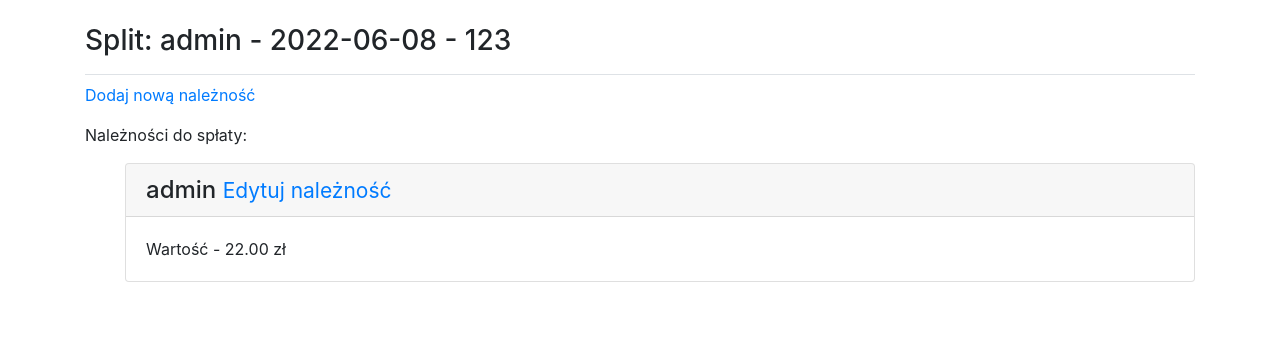
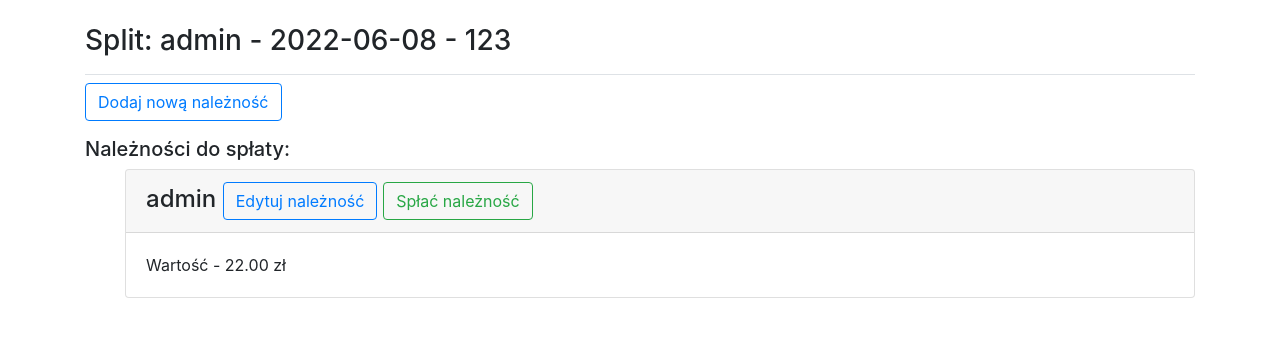
Before and after one commit to Evolusin/Split, a Django app: page /transactions/1/ in a window 1280 px wide. Shown: the part 56-393 px from the top of the page. Run offline with Django 4.2, Linux system fonts and the light colour scheme; a user stored in the database is signed in; data comes from the database, SQL or seed files in the repository; both versions use the stored data as it was after the commit; some libraries are stand-ins or nearby versions.

Commit message:
Frontend cleanup

```diff
--- a/split_app/templates/split_app/edit_obligation.html
+++ b/split_app/templates/split_app/edit_obligation.html
@@ -3,11 +3,11 @@
 {% block content %}
     <p><a href="{% url 'split_app:transaction' transaction.id %}">{{ transaction }}</a></p>
 
-    <p>Edytuj należność:</p>
+    <h4>Edytuj należność:</h4>
     <form action="{% url 'split_app:edit_obligation' obliagtion.id %}" method='post'>
     {% csrf_token %}
     {{ form.as_p }}
-    <button name="submit">Zapisz zmiany</button>
+    <button name="submit" class="btn btn-outline-primary">Zapisz zmiany</button>
     </form>
 
 
--- a/split_app/templates/split_app/transaction.html
+++ b/split_app/templates/split_app/transaction.html
@@ -8,9 +8,9 @@
 
 
     <p>
-    <a href="{% url 'split_app:new_obligation' transaction.id %}"> Dodaj nową należność </a>
+    <a href="{% url 'split_app:new_obligation' transaction.id %}" class="btn btn-outline-primary"> Dodaj nową należność </a>
     </p>
-<p>Należności do spłaty:</p>
+<h5 class="display-5">Należności do spłaty:</h5>
 <ul>
 {% for oblig in obligations %}
     <div class="card mb-3">
@@ -18,7 +18,9 @@
         {% language 'pl' %}
             {{ oblig.user }}
         {% endlanguage %}
-            <small><a href="{% url 'split_app:edit_obligation' transaction.id %}">Edytuj należność</a> </small>
+            <small><a href="{% url 'split_app:edit_obligation' transaction.id %}" class="btn btn-outline-primary">Edytuj należność</a> </small>
+            <small><a href="{% url 'split_app:pay_obligation' oblig.id %}" class="btn btn-outline-success">Spłać należność</a> </small>
+            </a>
         </h4>
     <div class="card-body">
 {#        <br>#}
--- a/split_app/templates/split_app/transactions.html
+++ b/split_app/templates/split_app/transactions.html
@@ -4,7 +4,10 @@
 {% endblock page_header %}
 
 {% block content %}
-{% load i18n %}
+    <br>
+    <h3><a href="{% url 'split_app:new_transaction' %}" class="btn btn-outline-primary btn-lg">Dodaj nowego splita</a></h3>
+    <br>
+    {% load i18n %}
     <ul>
     {% for trans in transactions %}
             <li><h4>
@@ -22,7 +25,6 @@
     <div class="pb-2 mb-2 border-bottom"></div>
 
 
-    <h3><a href="{% url 'split_app:new_transaction' %}">Dodaj nowego splita</a></h3>
 {% endblock %}
 {#    {% block page_footer %}#}
 {#         <h3><a href="{% url 'split_app:new_transaction' %}">Dodaj nowego splita</a></h3>#}
--- a/split_app/urls.py
+++ b/split_app/urls.py
@@ -9,4 +9,5 @@ urlpatterns = [
     path('new_transaction/', views.new_transaction, name='new_transaction'),
     path('new_obligation/<int:transaction_id>/', views.new_obligation, name='new_obligation'),
     path('edit_obligation/<int:obligation_id>/', views.edit_obligation, name='edit_obligation'),
+    path('pay_obligation/<int:obligation_id>', views.pay_obligation, name='pay_obligation')
 ]
--- a/split_app/views.py
+++ b/split_app/views.py
@@ -23,7 +23,9 @@ def transactions(req):
 def transaction(req, transaction_id):
     """Show single transaction"""
     transaction = Transaction.objects.get(id=transaction_id)
-    obligations = Obligation.objects.filter(transaction=transaction_id)
+    obligations = Obligation.objects.filter(
+        Q(transaction=transaction_id) & Q(o_status='New')
+    )
     context = {'transaction': transaction, 'obligations':obligations}
     return render(req, 'split_app/transaction.html', context)
 
@@ -82,3 +84,13 @@ def edit_obligation(request, obligation_id):
 
     context = {'obliagtion':obligation,'transaction':transaction, 'form':form}
     return render(request,'split_app/edit_obligation.html', context)
+
+def pay_obligation(request, obligation_id):
+    """Pays the obligations. Only user who is in debt can pay for it"""
+    obligation = Obligation.objects.get(id=obligation_id)
+    transaction =  obligation.transaction
+
+    obligation.o_status = 'Done'
+    obligation.save(update_fields=['o_status'])
+
+    return redirect('split_app:Transactions')
```
Also changed, not shown: db.sqlite3.
